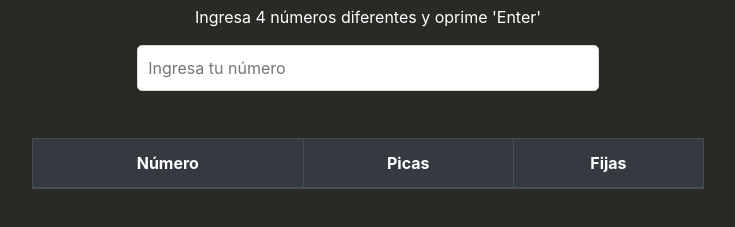
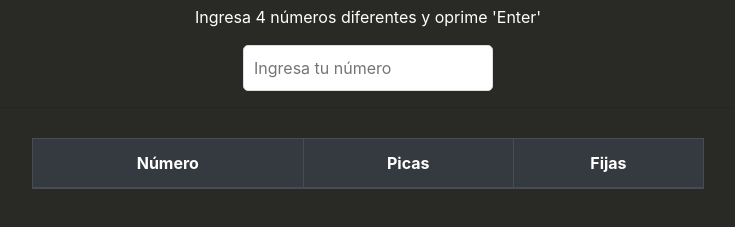
Before and after one commit to Vrokn/picasyfijas, a plain HTML site: page index.html in a window 1280 px wide. Shown: the part 139-366 px from the top of the page, without its empty margins (272-1007 px from the left). Drawn offline with nearby package versions, Linux system fonts and the light colour scheme.

Commit message:
Update styles.css

```diff
--- a/styles.css
+++ b/styles.css
@@ -6,8 +6,9 @@ body {
 
 #input {
     font-size: 16px;
-    width: 40%;
+    width: 30%;
     padding: 10px;
+    max-width: 250px;
     border: 1px solid #ddd;
     border-radius: 5px;
 }
@@ -18,6 +19,7 @@ body {
     text-align: center;
     font-size: 16px;
     width: 60%;
+    max-width: 5    00px;
     padding: 10px;
 }
 
```
